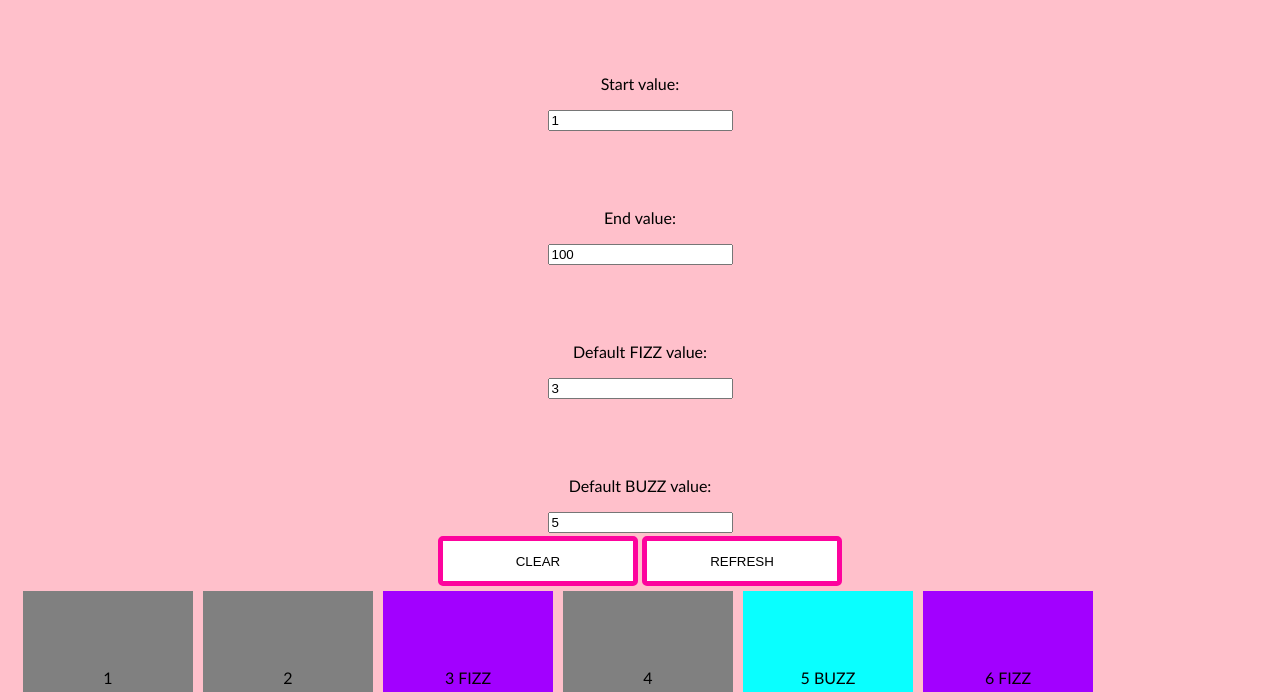
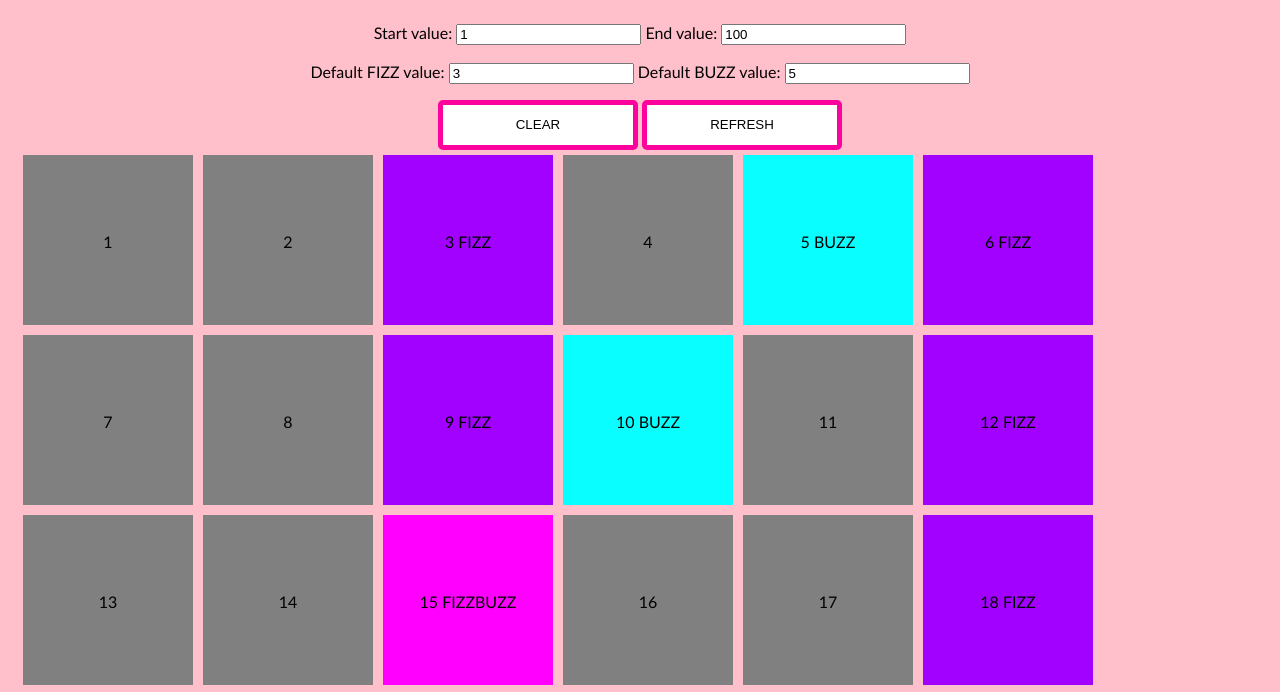
Before and after one commit to SabineZirdzina/FizzBuzz, a plain HTML site: page index.html in a window 1280 px wide. Shown: the part 73-765 px from the top of the page. Drawn offline with Linux system fonts and the light colour scheme.

Commit message:
Update styles.css

```diff
--- a/styles.css
+++ b/styles.css
@@ -43,7 +43,19 @@ p{
     background-color: rgb(255, 0, 255);
 }
 
-#parinline{
+#parinlineStart{
+    display: inline-block;
+    margin-top: 4px;
+}
+#parinlineEnd{
+    display: inline-block;
+    margin-top: 4px;
+}
+#parinlineFizz{
+    display: inline-block;
+    margin-top: 4px;
+}
+#parinlineBuzz{
     display: inline-block;
     margin-top: 4px;
 }
```
